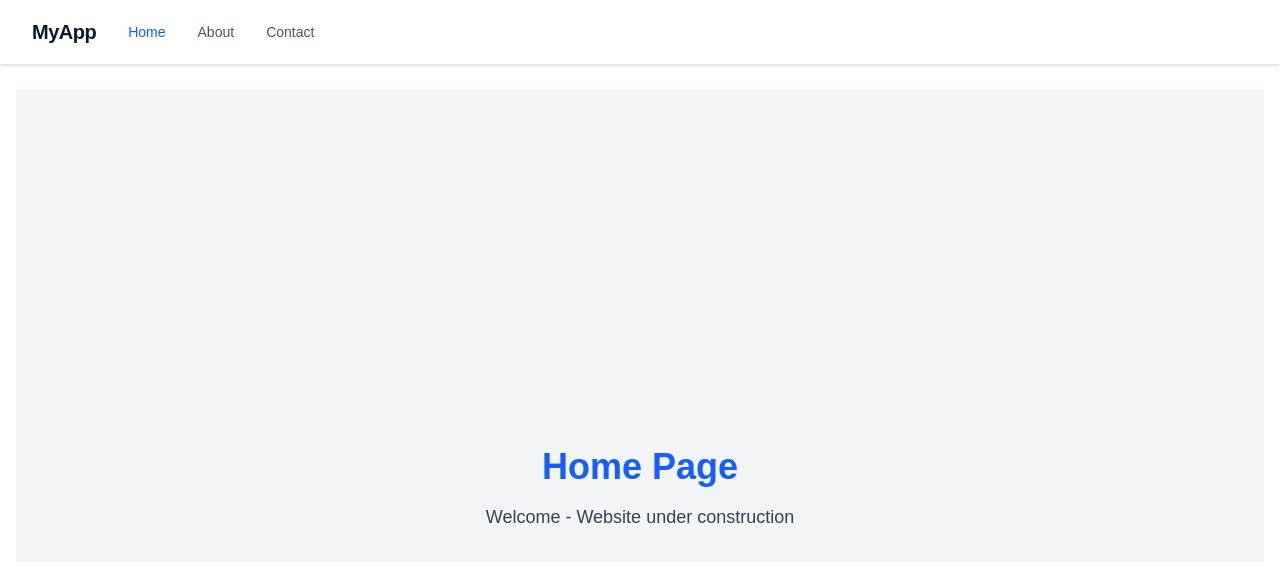
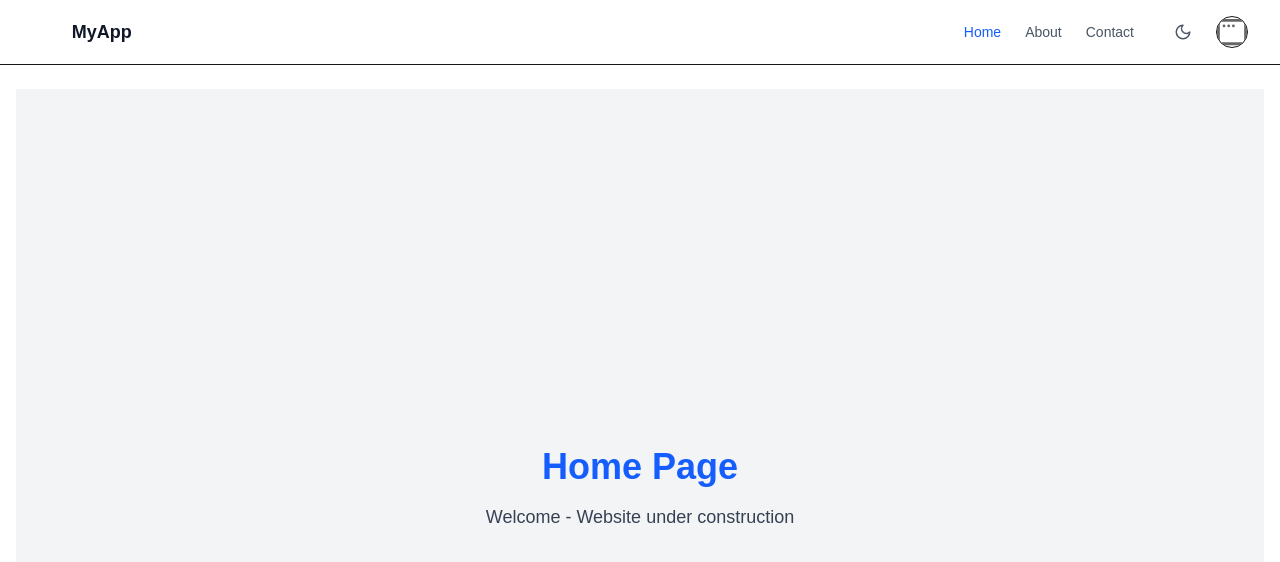
Before and after one commit to Datav1nci/Project1, a Next.js app in the folder my-app/: page / in a window 1280 px wide. Shown: the top 562 px of the page. Built offline with nearby package versions, Linux system fonts and the light colour scheme.

Commit message:
"Add lucide-react for icons"

```diff
--- a/my-app/package.json
+++ b/my-app/package.json
@@ -9,6 +9,7 @@
     "lint": "next lint"
   },
   "dependencies": {
+    "lucide-react": "^0.510.0",
     "next": "15.3.2",
     "react": "^19.0.0",
     "react-dom": "^19.0.0"
--- a/my-app/src/app/layout.tsx
+++ b/my-app/src/app/layout.tsx
@@ -26,7 +26,7 @@ export default function RootLayout({
   return (
     <html lang="en">
       <body
-        className={`${geistSans.variable} ${geistMono.variable} antialiased bg-gray-50 text-gray-900`}
+        className={`${geistSans.variable} ${geistMono.variable} antialiased bg-gray-50 text-gray-900 dark:bg-gray-950 dark:text-white`}
       >
         <Nav />
         <main className="max-w-7xl mx-auto px-4 py-6">{children}</main>
--- a/my-app/src/components/Nav.tsx
+++ b/my-app/src/components/Nav.tsx
@@ -2,6 +2,8 @@
 
 import Link from "next/link";
 import { usePathname } from "next/navigation";
+import { useEffect, useState } from "react";
+import { Moon, Sun, Menu, X } from "lucide-react";
 
 const links = [
   { href: "/", label: "Home" },
@@ -11,28 +13,90 @@ const links = [
 
 export default function Nav() {
   const pathname = usePathname();
+  const [menuOpen, setMenuOpen] = useState(false);
+  const [darkMode, setDarkMode] = useState(false);
+
+  useEffect(() => {
+    const stored = localStorage.getItem("theme");
+    if (stored === "dark") {
+      document.documentElement.classList.add("dark");
+      setDarkMode(true);
+    }
+  }, []);
+
+  const toggleDarkMode = () => {
+    const newMode = !darkMode;
+    setDarkMode(newMode);
+    if (newMode) {
+      document.documentElement.classList.add("dark");
+      localStorage.setItem("theme", "dark");
+    } else {
+      document.documentElement.classList.remove("dark");
+      localStorage.setItem("theme", "light");
+    }
+  };
 
   return (
-    <nav className="w-full bg-white border-b border-gray-200 shadow-sm sticky top-0 z-50">
+    <nav className="w-full border-b bg-white dark:bg-gray-900 dark:border-gray-800 sticky top-0 z-50">
       <div className="max-w-7xl mx-auto px-4 sm:px-6 lg:px-8">
-        <div className="flex justify-between h-16 items-center">
-          <div className="flex items-center space-x-8">
-            <span className="text-xl font-bold tracking-tight text-gray-900">MyApp</span>
+        <div className="flex justify-between items-center h-16">
+          <div className="flex items-center gap-3">
+            <img src="/vercel.svg" alt="Logo" className="h-6 w-auto" />
+            <span className="text-lg font-bold dark:text-white text-gray-900">MyApp</span>
+          </div>
+
+          <div className="hidden md:flex items-center gap-6">
             {links.map(({ href, label }) => (
               <Link
                 key={href}
                 href={href}
                 className={`text-sm font-medium transition-colors ${
                   pathname === href
-                    ? "text-blue-600"
-                    : "text-gray-600 hover:text-blue-600"
+                    ? "text-blue-600 dark:text-blue-400"
+                    : "text-gray-600 hover:text-blue-600 dark:text-gray-300 dark:hover:text-blue-400"
                 }`}
               >
                 {label}
               </Link>
             ))}
+            <button onClick={toggleDarkMode} className="ml-4 text-gray-600 dark:text-gray-300">
+              {darkMode ? <Sun size={18} /> : <Moon size={18} />}
+            </button>
+            <img
+              src="/window.svg"
+              alt="Avatar"
+              className="h-8 w-8 rounded-full border dark:border-gray-700"
+            />
+          </div>
+
+          <div className="md:hidden flex items-center gap-3">
+            <button onClick={toggleDarkMode} className="text-gray-600 dark:text-gray-300">
+              {darkMode ? <Sun size={18} /> : <Moon size={18} />}
+            </button>
+            <button onClick={() => setMenuOpen(!menuOpen)} className="text-gray-600 dark:text-gray-300">
+              {menuOpen ? <X size={24} /> : <Menu size={24} />}
+            </button>
           </div>
         </div>
+
+        {menuOpen && (
+          <div className="md:hidden pb-4 space-y-2">
+            {links.map(({ href, label }) => (
+              <Link
+                key={href}
+                href={href}
+                className={`block text-sm font-medium ${
+                  pathname === href
+                    ? "text-blue-600 dark:text-blue-400"
+                    : "text-gray-700 hover:text-blue-600 dark:text-gray-300 dark:hover:text-blue-400"
+                }`}
+                onClick={() => setMenuOpen(false)}
+              >
+                {label}
+              </Link>
+            ))}
+          </div>
+        )}
       </div>
     </nav>
   );
--- a/my-app/tailwind.config.js
+++ b/my-app/tailwind.config.js
@@ -3,6 +3,8 @@ module.exports = {
   content: [
     "./pages/**/*.{js,ts,jsx,tsx}",
     "./components/**/*.{js,ts,jsx,tsx}",
+    "./src/**/*.{js,ts,jsx,tsx}",
+    "./app/**/*.{js,ts,jsx,tsx}",
   ],
   theme: {
     extend: {},
```
Also changed, not shown: 2 other files (tests, documents, lock files or other folders).
